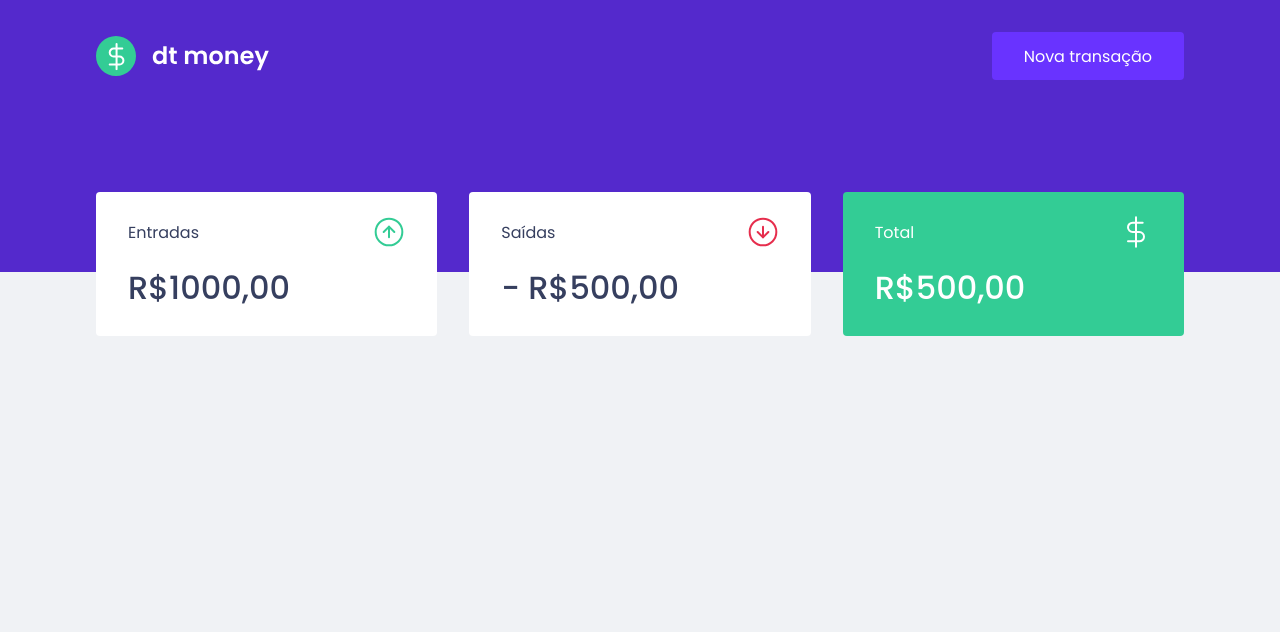
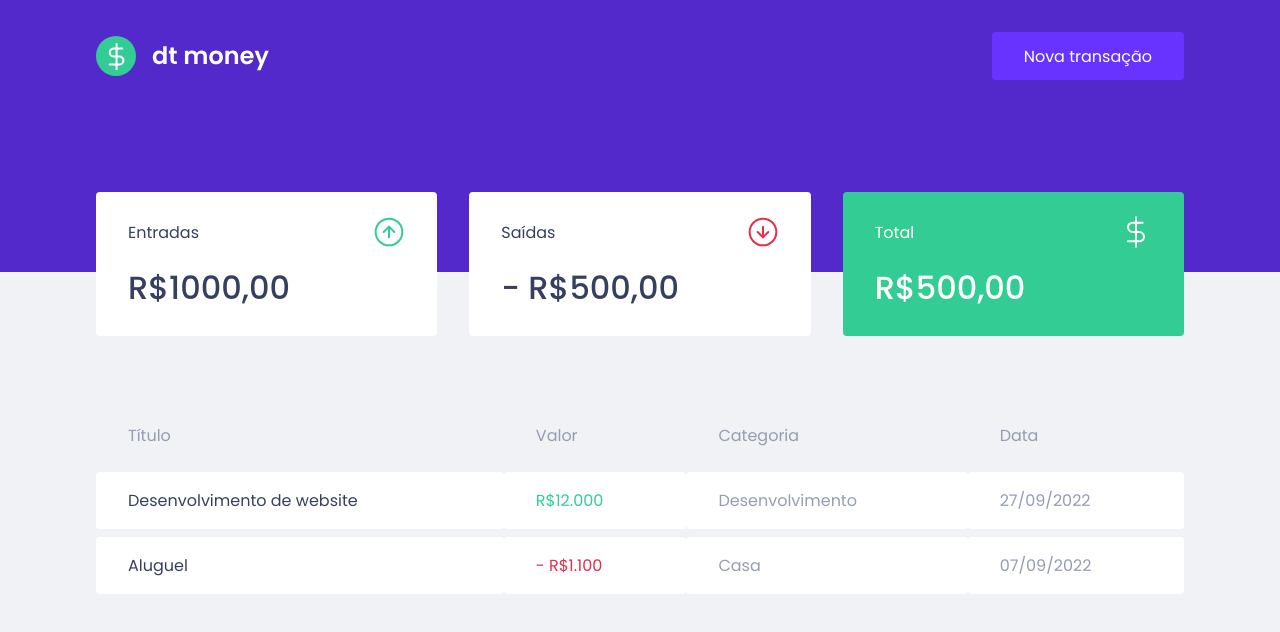
Before and after one commit to dyegosoriano/DT-Money, a React (Create React App) app: page / in a window 1280 px wide. Shown: the top 632 px of the page. Built offline with nearby package versions, Linux system fonts and the light colour scheme.

Commit message:
feat: create TransactionsTable component

```diff
--- a/src/components/Dashboard/index.tsx
+++ b/src/components/Dashboard/index.tsx
@@ -1,4 +1,5 @@
 import { Summary } from '../Summary'
+import { TransactionsTable } from '../TransactionsTable'
 import { Container } from './styles'
 
 interface IProps extends React.HTMLAttributes<HTMLDivElement> {}
@@ -7,6 +8,7 @@
   return (
     <Container>
       <Summary />
+      <TransactionsTable />
     </Container>
   )
 }
--- /dev/null
+++ b/src/components/TransactionsTable/index.tsx
@@ -0,0 +1,40 @@
+import React from 'react'
+
+import { Container } from './styles'
+
+interface IProps extends React.HTMLAttributes<HTMLDivElement> {}
+
+const TransactionsTable: React.FC<IProps> = () => {
+  return (
+    <Container>
+      <table>
+        <thead>
+          <tr>
+            <th>Título</th>
+            <th>Valor</th>
+            <th>Categoria</th>
+            <th>Data</th>
+          </tr>
+        </thead>
+
+        <tbody>
+          <tr>
+            <td>Desenvolvimento de website</td>
+            <td className="deposit">R$12.000</td>
+            <td>Desenvolvimento</td>
+            <td>27/09/2022</td>
+          </tr>
+
+          <tr>
+            <td>Aluguel</td>
+            <td className="withdraw">- R$1.100</td>
+            <td>Casa</td>
+            <td>07/09/2022</td>
+          </tr>
+        </tbody>
+      </table>
+    </Container>
+  )
+}
+
+export { TransactionsTable }
--- /dev/null
+++ b/src/components/TransactionsTable/styles.ts
@@ -0,0 +1,38 @@
+import styled from 'styled-components'
+
+export const Container = styled.div`
+  margin-top: 4rem;
+
+  table {
+    border-spacing: 0 0.5rem;
+    width: 100%;
+
+    th {
+      color: var(--text-body);
+      line-height: 1.5rem;
+      padding: 1rem 2rem;
+      font-weight: 400;
+      text-align: left;
+    }
+
+    td {
+      background: var(--shape);
+      color: var(--text-body);
+      border-radius: 0.25rem;
+      padding: 1rem 2rem;
+      border: 0;
+
+      &.deposit {
+        color: var(--green);
+      }
+
+      &.withdraw {
+        color: var(--red);
+      }
+
+      &:first-child {
+        color: var(--text-title);
+      }
+    }
+  }
+`
```
